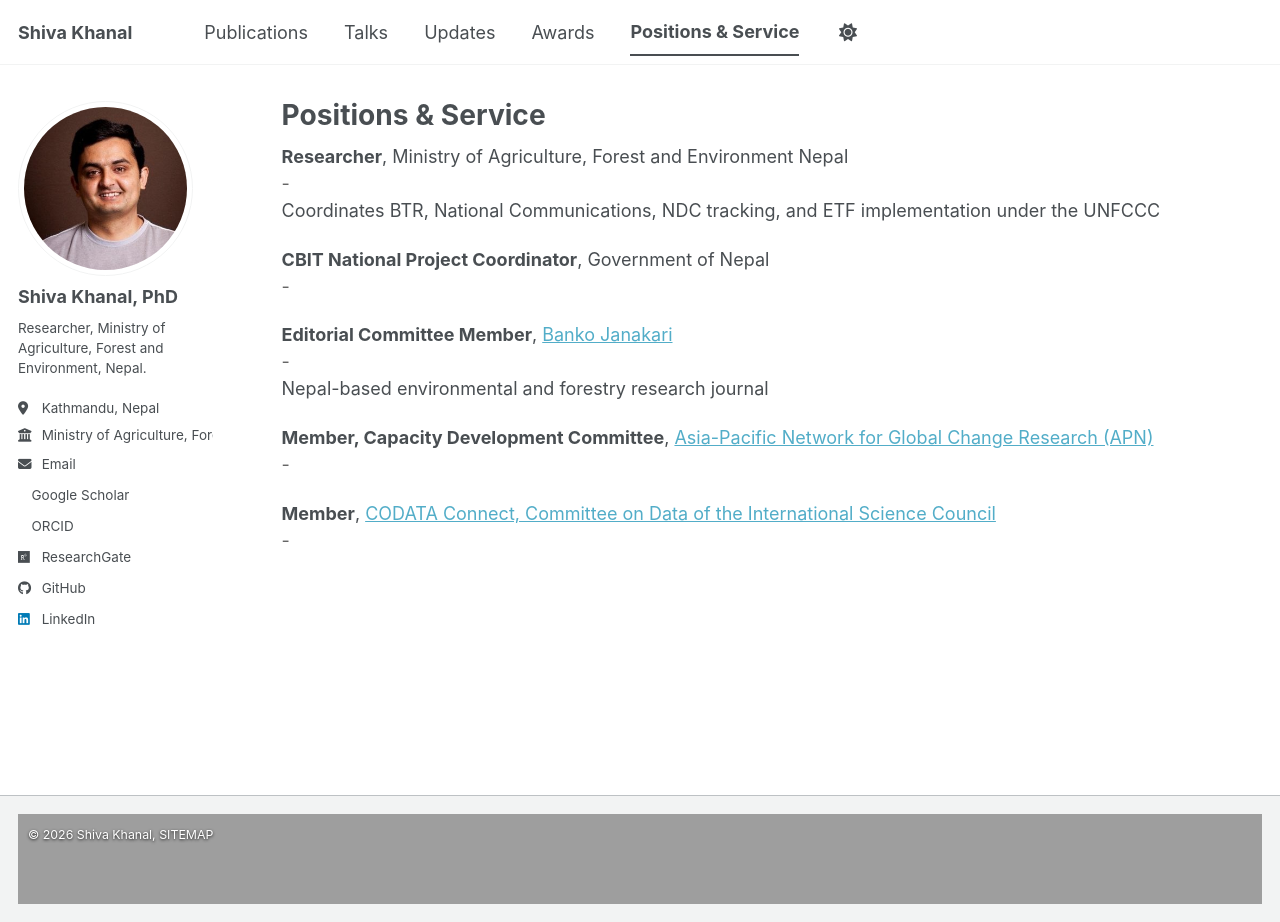
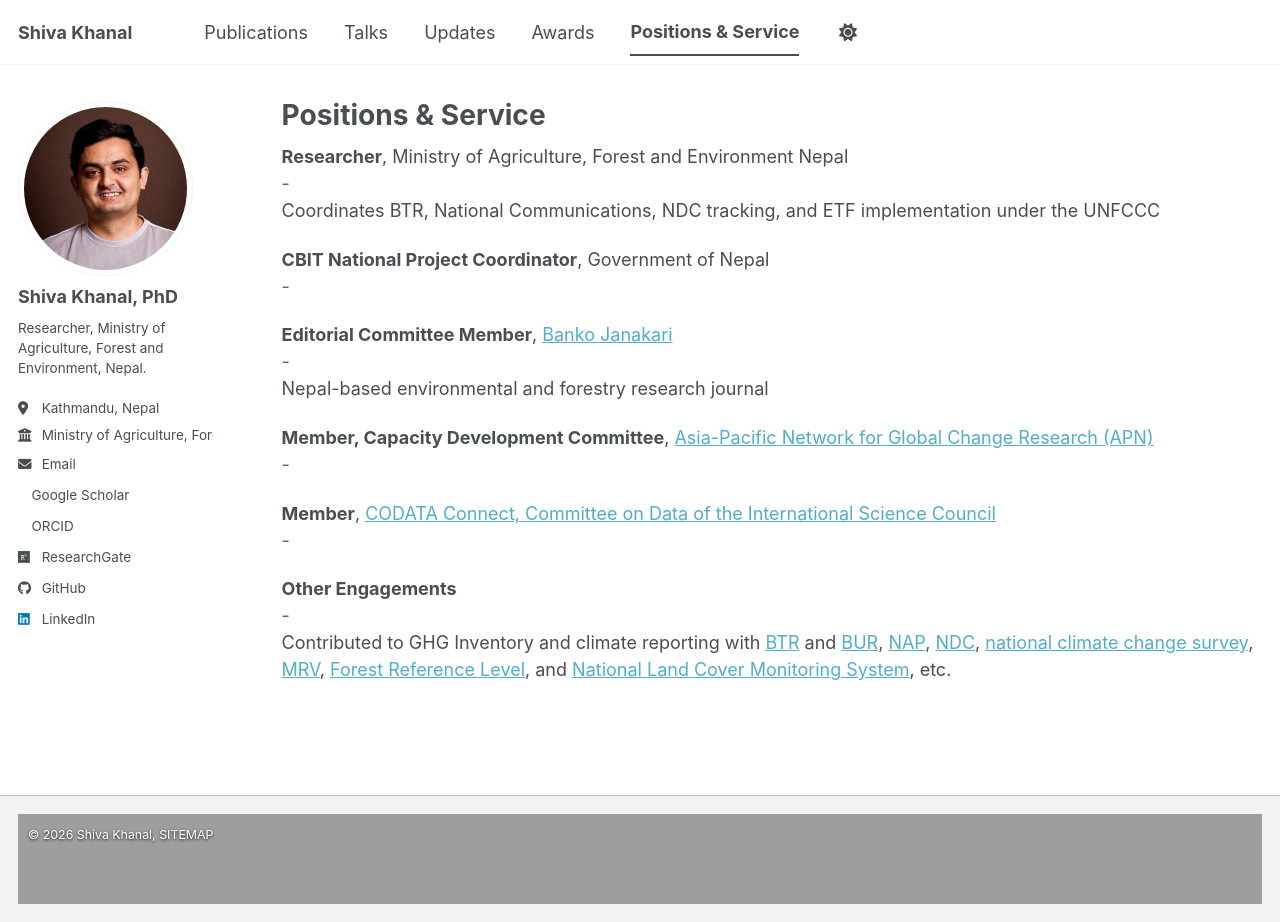
Before and after one commit to shivakhanal/shivakhanal.github.io, a Jekyll site: the page built from _pages/positions.md, in a window 1280 px wide and 922 px high. Built offline with Jekyll 4.4.1, drawn with Linux system fonts in a browser that asks for light colours; a style sheet for code colours, icons or effects is not loaded.

Commit message:
Climate Change

```diff
--- a/_data/positions.yml
+++ b/_data/positions.yml
@@ -31,3 +31,9 @@
   start: ""
   end: ""
   description: ""
+
+- title: "Other Engagements"
+  organization: ""
+  start: ""
+  end: ""
+  description: "Contributed to GHG Inventory and climate reporting with <a href=\"https://unfccc.int/sites/default/files/resource/Nepal_First_BTR.pdf\">BTR</a> and <a href=\"https://unfccc.int/sites/default/files/resource/Nepal%20First%20BUR.pdf\">BUR</a>, <a href=\"https://unfccc.int/sites/default/files/resource/NAP_Nepal_2021.pdf\">NAP</a>, <a href=\"https://giwmscdnone.gov.np/media/pdf_upload/GoN_MoFE_NDC%203.0%20Technical%20Report_2026_web_jxmcfzi.pdf\">NDC</a>, <a href=\"https://unstats.un.org/unsd/envstats/Censuses%20and%20Surveys/Nepal_climatechange_survey2022.pdf\">national climate change survey</a>, <a href=\"https://www.wwfnepal.org/?394135/Nepal-Launches-National-MRV-Framework-to-Strengthen-Climate-Transparency-and-Action\">MRV</a>, <a href=\"https://redd.unfccc.int/media/frlnepal_report_final_draft_16january2026_v2.pdf\">Forest Reference Level</a>, and <a href=\"https://lib.icimod.org/records/knkh4-x1c48\">National Land Cover Monitoring System</a>, etc."
--- a/_pages/positions.md
+++ b/_pages/positions.md
@@ -7,7 +7,7 @@ author_profile: true
 
 {% for role in site.data.positions %}
 <div style="margin-bottom: 1.2em;">
-  <strong>{{ role.title }}</strong>, {% if role.link %}<a href="{{ role.link }}">{{ role.organization }}</a>{% else %}{{ role.organization }}{% endif %}
+  <strong>{{ role.title }}</strong>{% if role.organization != "" %}, {% if role.link %}<a href="{{ role.link }}">{{ role.organization }}</a>{% else %}{{ role.organization }}{% endif %}{% endif %}
   <br><span style="color:#666;">{{ role.start }} - {{ role.end }}</span>
   {% if role.description %}<br>{{ role.description }}{% endif %}
 </div>
```
